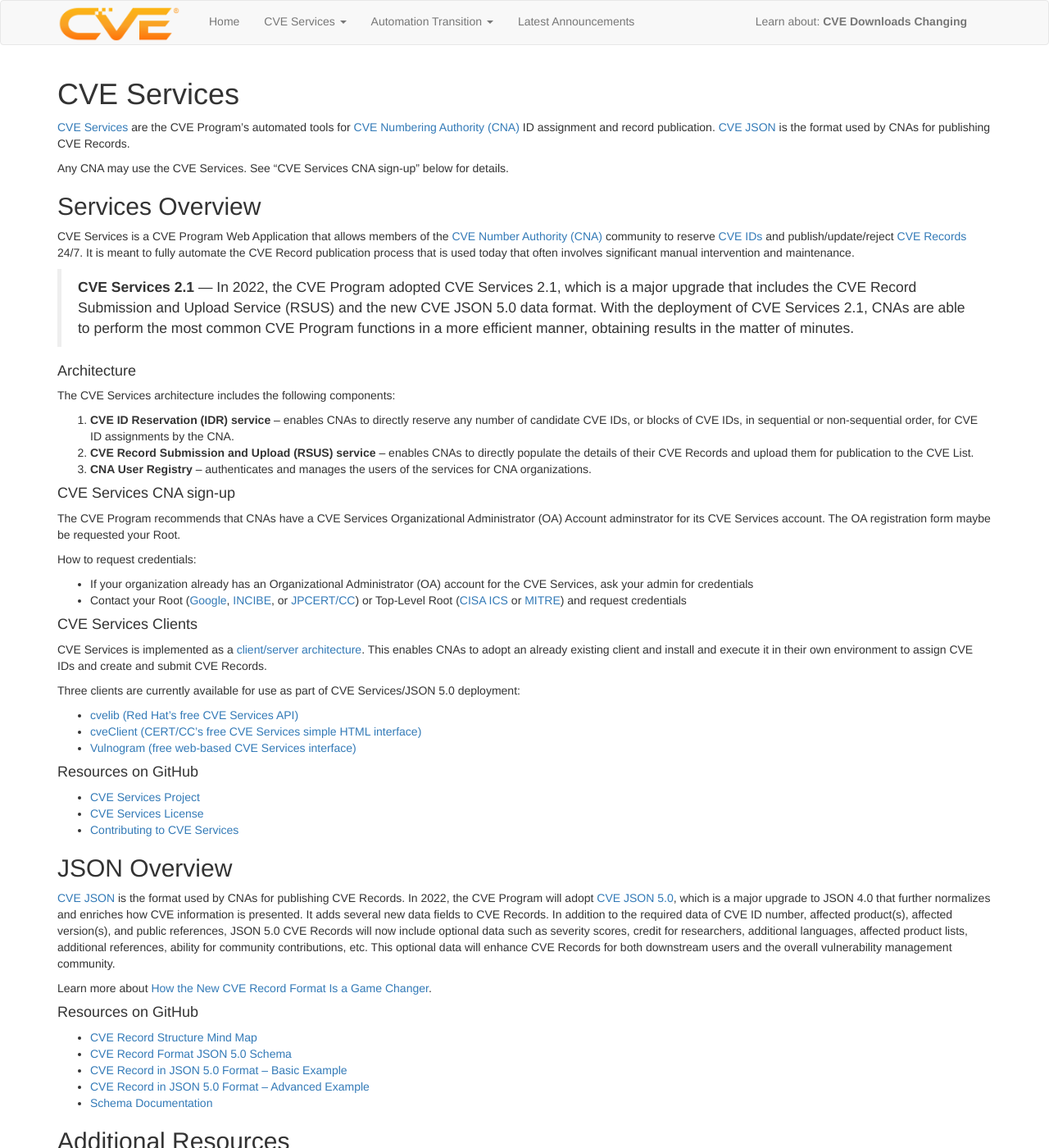
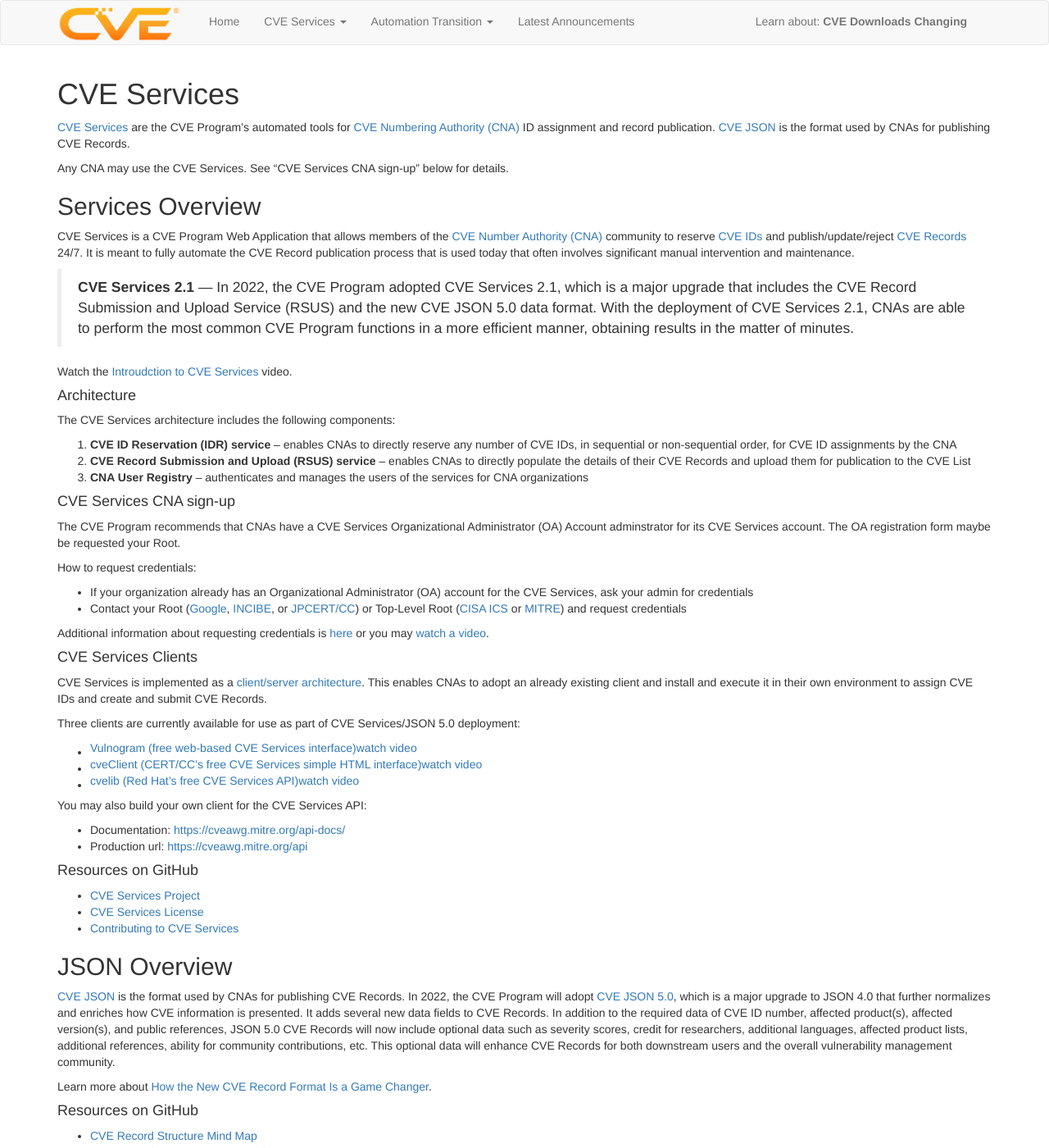
Before and after one commit to CVEProject/cveproject.github.io, a Jekyll site: the page built from automation-cve-services.md, in a window 1280 px wide and 1400 px high. Shown: the whole window at 82% size. Built offline with Jekyll 4.4.1, drawn with Linux system fonts in a browser that asks for light colours; nearby versions of some CDN libraries.

Commit message:
Update automation-cve-services.md
Update text & add links to videos

```diff
--- a/automation-cve-services.md
+++ b/automation-cve-services.md
@@ -13,14 +13,16 @@ CVE Services is a CVE Program Web Application that allows members of the [CVE Nu
 
 ><strong>CVE Services 2.1</strong> &mdash; In 2022, the CVE Program adopted CVE Services 2.1, which is a major upgrade that includes the CVE Record Submission and Upload Service (RSUS) and the new CVE JSON 5.0 data format. With the deployment of CVE Services 2.1, CNAs are able to perform the most common CVE Program functions in a more efficient manner, obtaining results in the matter of minutes.
 
+Watch the [Introudction to CVE Services](https://youtu.be/K2OoRpDhzss) video.
+
 #### Architecture
 
 The CVE Services architecture includes the following components:
 
 <ol>
-  <li><strong>CVE ID Reservation (IDR) service</strong> – enables CNAs to directly reserve any number of candidate CVE IDs, or blocks of CVE IDs, in sequential or non-sequential order, for CVE ID assignments by the CNA.</li>
-  <li><strong>CVE Record Submission and Upload (RSUS) service</strong> – enables CNAs to directly populate the details of their CVE Records and upload them for publication to the CVE List.</li>
-  <li><strong>CNA User Registry</strong> – authenticates and manages the users of the services for CNA organizations.</li>
+  <li><strong>CVE ID Reservation (IDR) service</strong> – enables CNAs to directly reserve any number of CVE IDs, in sequential or non-sequential order, for CVE ID assignments by the CNA</li>
+  <li><strong>CVE Record Submission and Upload (RSUS) service</strong> – enables CNAs to directly populate the details of their CVE Records and upload them for publication to the CVE List</li>
+  <li><strong>CNA User Registry</strong> – authenticates and manages the users of the services for CNA organizations</li>
 </ol>
 
 #### CVE Services CNA sign-up
@@ -32,15 +34,22 @@ How to request credentials:
 * If your organization already has an Organizational Administrator (OA) account for the CVE Services, ask your admin for credentials
 * Contact your Root ([Google](https://www.cve.org/PartnerInformation/ListofPartners/partner/Google), [INCIBE](https://www.cve.org/PartnerInformation/ListofPartners/partner/INCIBE), or [JPCERT/CC](https://www.cve.org/PartnerInformation/ListofPartners/partner/jpcert)) or Top-Level Root ([CISA ICS](https://www.cve.org/PartnerInformation/ListofPartners/partner/icscert) or [MITRE](https://www.cve.org/PartnerInformation/ListofPartners/partner/mitre)) and request credentials
 
+Additional information about requesting credentials is [here]([https://cveproject.github.io/automation-cve-services-getting-started#](https://cveproject.github.io/automation-cve-services-getting-started#cna-management-of-cve-services-accounts)) or you may [watch a video](https://youtu.be/KSNvidMTKNA).
+
 #### CVE Services Clients
 
 CVE Services is implemented as a [client/server architecture](https://github.com/CVEProject/cve-services). This enables CNAs to adopt an already existing client and install and execute it in their own environment to assign CVE IDs and create and submit CVE Records.
 
 Three clients are currently available for use as part of CVE Services/JSON 5.0 deployment:
 
-* [cvelib (Red Hat's free CVE Services API)](https://github.com/RedHatProductSecurity/cvelib)
-* [cveClient (CERT/CC's free CVE Services simple HTML interface)](https://github.com/CERTCC/cveClient)
-* [Vulnogram (free web-based CVE Services interface)](https://vulnogram.github.io/cve5/#editor)
+* [Vulnogram (free web-based CVE Services interface)](https://vulnogram.github.io/cve5/#editor) | [watch video](https://youtu.be/o3V-fmQpC0o)
+* [cveClient (CERT/CC's free CVE Services simple HTML interface)](https://github.com/CERTCC/cveClient) | [watch video](https://youtu.be/kqeM4noRnsg)
+* [cvelib (Red Hat's free CVE Services API)](https://github.com/RedHatProductSecurity/cvelib) | [watch video](https://youtu.be/qOCd4S8JMa0)
+
+You may also build your own client for the CVE Services API:
+
+* Documentation: [https://cveawg.mitre.org/api-docs/](https://cveawg.mitre.org/api-docs/)
+* Production url: [https://cveawg.mitre.org/api](https://cveawg.mitre.org/api)
 
 #### Resources on GitHub
 
```
